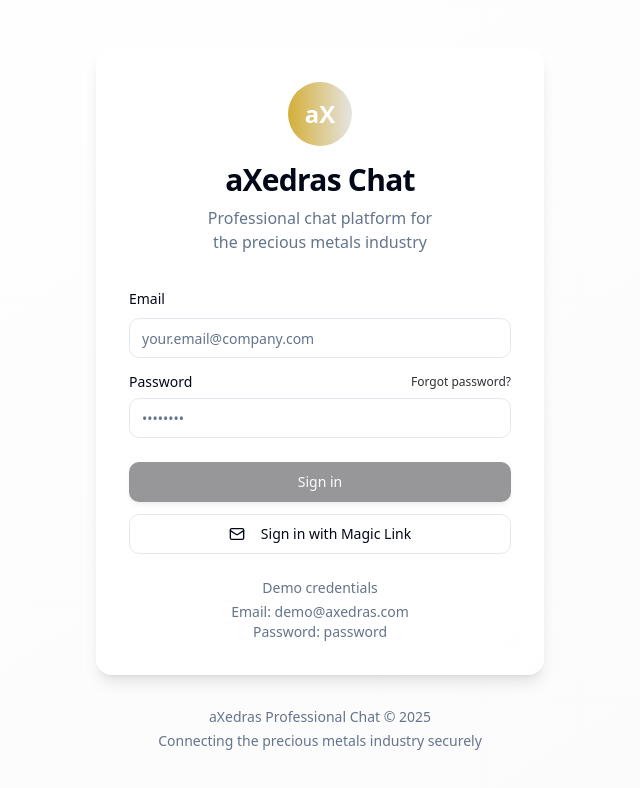
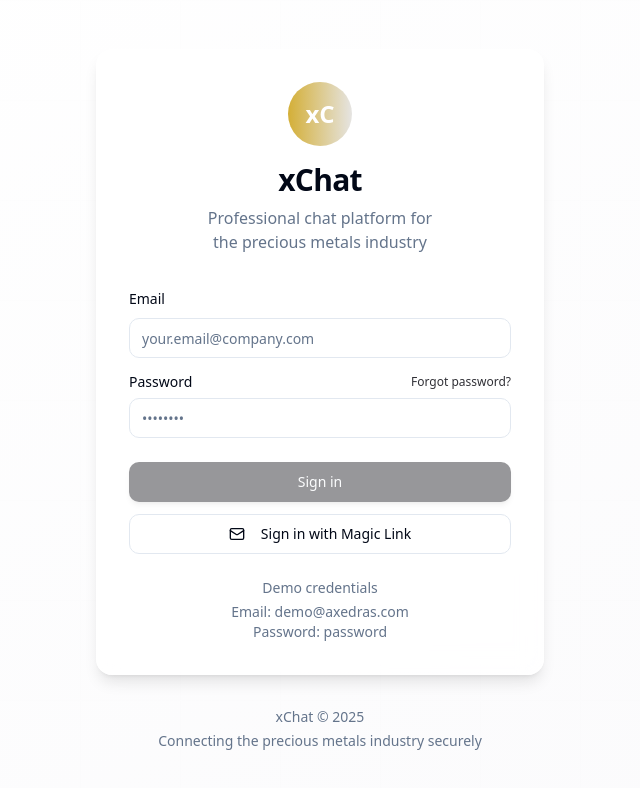
Before and after one commit to aXedras/xchat, a React (Vite) app: page / in a window 1280 px wide. Shown: the top 788 px of the page, without its empty margins (320-960 px from the left). Built offline with nearby package versions, Linux system fonts and the light colour scheme.

Commit message:
Rename aXedras Chat to xChat
Rename all instances of "aXedras Chat" to "xChat" in the codebase.

```diff
--- a/src/pages/Index.tsx
+++ b/src/pages/Index.tsx
@@ -38,9 +38,9 @@ const Index = () => {
       <div className="w-full max-w-md p-8 glass-card rounded-2xl animate-scale-in">
         <div className="flex flex-col items-center mb-8">
           <div className="w-16 h-16 rounded-full bg-gradient-to-r from-gold to-platinum flex items-center justify-center mb-4">
-            <span className="text-2xl font-bold text-white">aX</span>
+            <span className="text-2xl font-bold text-white">xC</span>
           </div>
-          <h1 className="text-3xl font-bold tracking-tight">aXedras Chat</h1>
+          <h1 className="text-3xl font-bold tracking-tight">xChat</h1>
           <p className="text-muted-foreground mt-2 text-center text-balance">
             Professional chat platform for the precious metals industry
           </p>
@@ -56,7 +56,7 @@ const Index = () => {
       </div>
 
       <footer className="mt-8 text-center text-sm text-muted-foreground">
-        <p>aXedras Professional Chat &copy; {new Date().getFullYear()}</p>
+        <p>xChat &copy; {new Date().getFullYear()}</p>
         <p className="mt-1">Connecting the precious metals industry securely</p>
       </footer>
     </div>
```
